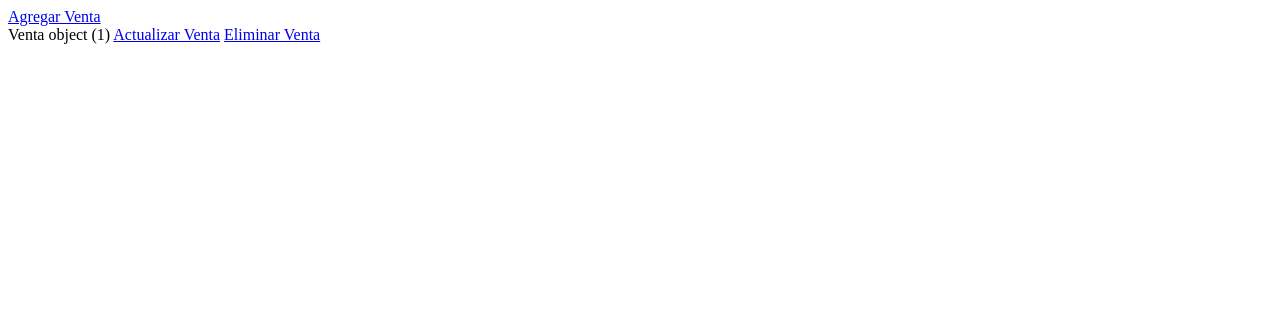
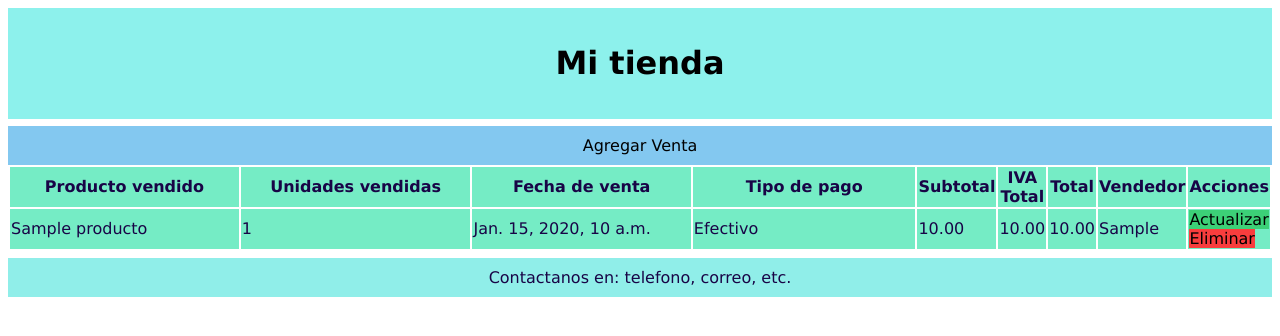
Before and after one commit to ElizabethMatias/proyectoDjango, a Django app: page /inventario/ventaList/ in a window 1280 px wide. Shown: the top 336 px of the page. Run offline with Django 4.2, Linux system fonts and the light colour scheme; tables that the repository leaves empty hold one stand-in row (values such as "Sample post").

Commit message:
Templates para todas las vistas

```diff
--- /dev/null
+++ b/tienda/templates/inventario/base.html
@@ -0,0 +1,85 @@
+<!DOCTYPE html>
+<html lang="en">
+<head>
+    <meta charset="UTF-8">
+    <meta http-equiv="X-UA-Compatible" content="ie=edge">
+    <title>Mi tienda</title>
+    <meta name="viewport" content="width=device-width, initial-scale=1.0">
+    <style>
+        * {
+        box-sizing: border-box;
+        }
+
+        a { text-decoration: none;
+            color: black;}
+
+        .eli { background-color: #F83D3D;}
+
+        .actu { background-color: #3CD077;}
+
+        .left {
+          background-color: #83c8f0;
+          float: left;
+          width: 50%;
+          padding: 100px;
+          margin-top: 7px;
+          text-align: center;
+        }
+
+        .right {
+        background-color: #75ecc5;
+        float: right;
+        width: 50%;
+        padding: 100px;
+        margin-top: 7px;
+        text-align: center;
+        }
+
+        .ag {
+            background-color: #83c8f0;
+            width: 100%;
+            padding: 10px;
+            margin-top: 7px;
+            text-align: center;
+        }
+
+        table {
+            width: 100%;
+         }
+        th, td {
+            width: 25%;
+            background-color: #75ecc5;
+         }
+
+        form {
+            margin: 0 auto;
+            margin-top: 7px;
+            width: 25%;
+            background-color: #83c8f0;
+            padding: 10px;
+            border-radius: 10px;
+         }
+
+        @media only screen and (max-width: 620px) {
+            /* Para celulares: */
+            .menu, .main, .right, .left {
+                width: 100%;
+            }
+        }
+    </style>
+</head>
+
+<body style="font-family:Verdana;color:#180446;">
+
+<div style="background-color:#8df1ec;padding:15px;text-align:center;">
+    <a href="{% url 'inventario:homeTemplate'%}"><h1>Mi tienda</h1></a>
+</div>
+
+<div style="overflow:auto">
+    {% block content %}{% endblock %}
+</div>
+
+<div style="background-color:#90eee9;text-align:center;padding:10px;margin-top:7px;">Contactanos en: telefono, correo, etc. </div>
+
+</body>
+</html>
--- a/tienda/templates/inventario/productoDelete.html
+++ b/tienda/templates/inventario/productoDelete.html
@@ -1,5 +1,9 @@
+{% extends 'inventario/base.html' %}
+
+{% block content %}
 <form action="{% url 'inventario:productoDelete' object.id %}" method="POST">
     {% csrf_token %}
     ¿Desea eliminar el producto?
     <button type="submit">Eliminar</button>
 </form>
+{% endblock %}
--- a/tienda/templates/inventario/productoUpdate.html
+++ b/tienda/templates/inventario/productoUpdate.html
@@ -1,5 +1,9 @@
+{% extends 'inventario/base.html' %}
+
+{% block content %}
 <form action="{% url 'inventario:productoUpdate' object.id%}" method="POST" enctype="multipart/form-data">
     {% csrf_token %}
     {{ form }}
     <button type="submit">Actualizar</button>
 </form>
+{% endblock %}
--- a/tienda/templates/inventario/ventaCreate.html
+++ b/tienda/templates/inventario/ventaCreate.html
@@ -1,5 +1,9 @@
+{% extends 'inventario/base.html' %}
+
+{% block content %}
 <form action="{% url 'inventario:ventaCreate'%}" method="POST" enctype="multipart/form-data">
     {% csrf_token %}
     {{ form }}
     <button type="submit">Crear</button>
 </form>
+{% endblock %}
--- a/tienda/templates/inventario/ventaDelete.html
+++ b/tienda/templates/inventario/ventaDelete.html
@@ -1,5 +1,9 @@
+{% extends 'inventario/base.html' %}
+
+{% block content %}
 <form action="{% url 'inventario:ventaDelete' object.id %}" method="POST">
     {% csrf_token %}
     ¿Desea eliminar la venta?
     <button type="submit">Eliminar</button>
 </form>
+{% endblock content %}
--- a/tienda/templates/inventario/ventaUpdate.html
+++ b/tienda/templates/inventario/ventaUpdate.html
@@ -1,5 +1,9 @@
-<form action="{% url 'inventario:productoUpdate' object.id%}" method="POST" enctype="multipart/form-data">
+{% extends 'inventario/base.html' %}
+
+{% block content %}
+<form action="{% url 'inventario:ventaUpdate' object.id%}" method="POST" enctype="multipart/form-data">
     {% csrf_token %}
     {{ form }}
     <button type="submit">Actualizar</button>
 </form>
+{% endblock content %}
--- a/tienda/templates/inventario/ventas.html
+++ b/tienda/templates/inventario/ventas.html
@@ -1,8 +1,38 @@
-<a href="{% url 'inventario:ventaCreate'%}">Agregar Venta</a>
-<div>
-{% for venta in object_list %}
-    {{venta}}
-    <a href="{% url 'inventario:ventaUpdate' venta.id%}">Actualizar Venta</a>
-    <a href="{% url 'inventario:ventaDelete' venta.id%}">Eliminar Venta</a>
-    <div>
-{% endfor %}
+{% extends 'inventario/base.html' %}
+
+{% block content %}
+<div class="ag">
+    <a href="{% url 'inventario:ventaCreate'%}">Agregar Venta</a>
+</div>
+    <table>
+        <thead>
+          <tr>
+            <th>Producto vendido</th>
+            <th>Unidades vendidas</th>
+            <th>Fecha de venta</th>
+            <th>Tipo de pago</th>
+            <th>Subtotal</th>
+            <th>IVA Total</th>
+            <th>Total</th>
+            <th>Vendedor</th>
+            <th>Acciones</th>
+          </tr>
+        </thead>
+        <tbody>
+            {% for venta in object_list %}
+            <tr>
+                <td>{{venta.id_producto.nombre}} </td>
+                <td>{{venta.unidadesVendidas}} </td>
+                <td>{{venta.fecha}}</td>
+                <td>{{venta.get_tipoPago_display}}</td>
+                <td>{{venta.subTotal}}</td>
+                <td>{{venta.IVAtotal}} </td>
+                <td>{{venta.total}} </td>
+                <td>{{venta.vendedor}} </td>
+                <td><a class="actu" href="{% url 'inventario:ventaUpdate' venta.id%}">Actualizar</a>
+                    <a class="eli" href="{% url 'inventario:ventaDelete' venta.id%}">Eliminar</a> </td>
+            </tr>
+            {% endfor %}
+        </tbody>
+    </table>
+{% endblock content %}
```
Also changed, not shown: tienda/templates/inventario/home.html (+16 -1 lines), tienda/templates/inventario/productoCreate.html (+9 -5 lines), tienda/templates/inventario/productos.html (+31 -11 lines), tienda/inventario/migrations/0001_initial.py (deleted), tienda/inventario/migrations/__init__.py (deleted).
